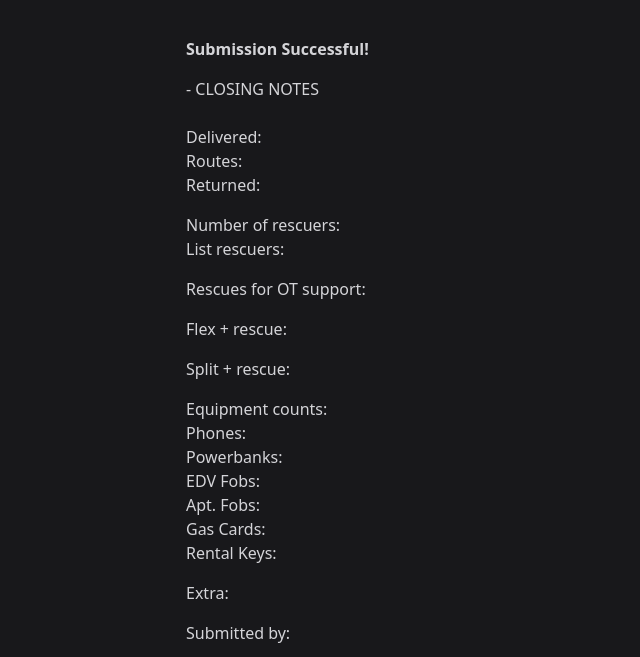
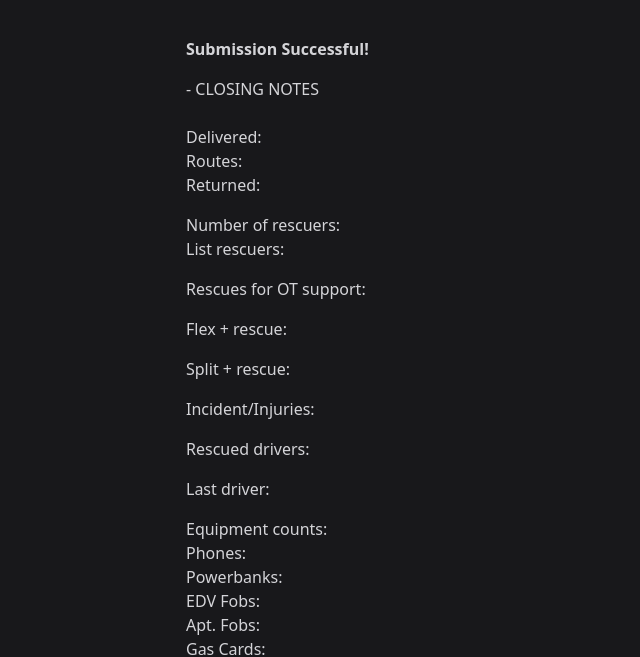
Before and after one commit to littlebitcreativedev/closing-notes-form, a Gatsby site: page /success in a window 1280 px wide. Shown: the part 143-800 px from the top of the page, without its empty margins (150-790 px from the left). Built offline with nearby package versions, Linux system fonts and the light colour scheme; Gatsby itself is replaced by a stand-in of ours.

Commit message:
removed Send input for Hooker T bot, added missing output for injuries/incindets and closing mertrics to the success page.

```diff
--- a/src/components/extra-notes.component.jsx
+++ b/src/components/extra-notes.component.jsx
@@ -41,6 +41,7 @@ return (
                     onChange={handleInputChange}
                     />
                 </div>
+               {/**
                 <div className="trigger-section">
                     <InputField
                     labelText="Send"
@@ -52,6 +53,7 @@ return (
                     onChange={handleInputChange}
                     />
                 </div>
+                */}
             </div>
         </div>
 
--- a/src/pages/success.jsx
+++ b/src/pages/success.jsx
@@ -163,8 +163,19 @@ const SuccessPage = () => {
                         {renderListItems(safeGet(pageState, 'submittedData.rescueMetrics.split-list'))}
                     </div>
                 </div>
-
-                {/* ... Rest of the components using safeGet ... */}
+                <div className="incident-injuries mb-4">
+                    <p>Incident/Injuries:</p>
+                    <p className="mb-4">{safeGet(pageState, 'submittedData.incidentInjuries.incident-injuries')}</p>
+                </div>
+                <div className="closing-metrics mb-4">
+                    <p>Rescued drivers:</p>
+                    <div className="mb-4">
+                        {renderListItems(safeGet(pageState, 'submittedData.closingMetrics.rescued-drivers'))}
+                    </div>
+                    <div className="last-driver mb-4">
+                    <p>Last driver: {safeGet(pageState, 'submittedData.closingMetrics.last-driver')}</p>
+                    </div>
+                </div>
 
                 <div className="equipment-counts mb-4">
                     <p>Equipment counts:</p>
@@ -179,7 +190,6 @@ const SuccessPage = () => {
                 <div className="extra-notes mb-4">
                     <p>Extra:</p>
                     <p className="mb-4">{safeGet(pageState, 'submittedData.extraNotes.extra-notes')}</p>
-                    <p>Submitted by: {safeGet(pageState, 'submittedData.extraNotes.submitted-by')}</p>
                 </div>
 
                 <Link to="/" className="text-lime-500 hover:text-lime-600 mt-4">
```
